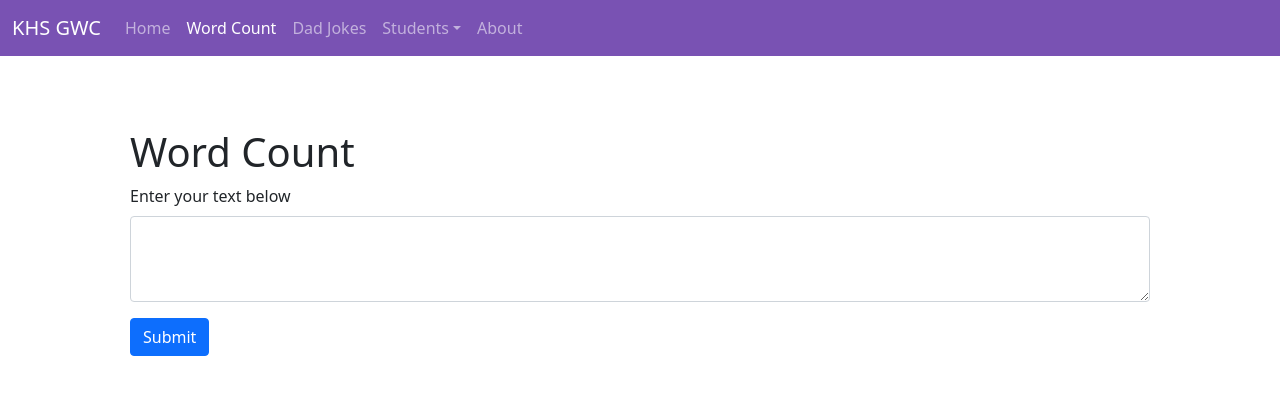
After one commit to escobarj/gwc-2021, a Django app: page /count/ in a window 1280 px wide. The commit adds this page. Shown: the top 403 px of the page. Run offline with Django 3.2, Linux system fonts and the light colour scheme.

Commit message:
Add code for exercise 2

```diff
--- a/gwc/templates/gwc/base.html
+++ b/gwc/templates/gwc/base.html
@@ -47,6 +47,9 @@
           <a class="nav-link {{ nav_home }}" aria-current="page" href="{% url 'home' %}">Home</a>
         </li>
         <li class="nav-item">
+          <a class="nav-link {{ nav_count }}" href="{% url 'count' %}">Word Count</a>
+        </li>
+        <li class="nav-item">
           <a class="nav-link {{ nav_joke }}" href="{% url 'joke' %}">Dad Jokes</a>
         </li>
         <li class="nav-item dropdown">
--- /dev/null
+++ b/gwc/templates/gwc/count.html
@@ -0,0 +1,21 @@
+{% extends 'gwc/base.html'%}
+
+{% block content %}
+
+<div class="py-5 px-5">
+
+    <h1>Word Count</h1>
+
+    <form action="{% url 'result' %}" method="post">
+        {% csrf_token %}
+        <div class="mb-3">
+            <label for="fulltext" class="form-label">Enter your text below</label>
+            <textarea class="form-control" id="fulltext" name="fulltext" rows="3"></textarea>
+        </div>
+        <button type="submit" class="btn btn-primary">Submit</button>
+    </form>
+
+</div>
+
+
+{% endblock %}
--- a/gwc/urls.py
+++ b/gwc/urls.py
@@ -9,4 +9,6 @@ from . import views
 urlpatterns = [
     path('', views.homepage, name='home'),
     path('joke/', views.joke, name='joke'),
+    path('count/', views.count, name='count'),
+    path('result/', views.result, name='result'),
 ]
--- a/gwc/views.py
+++ b/gwc/views.py
@@ -9,10 +9,27 @@ def homepage(request):
     return render(request, 'gwc/home.html', context)
 
 
-
 def joke(request):
     joke_url = 'https://icanhazdadjoke.com/'
     response = requests.get(joke_url, headers={'Accept': 'application/json'})
     context = response.json()
     context['nav_joke'] = 'active'
     return render(request, 'gwc/joke.html', context)
+
+
+def count(request):
+    context = {'nav_count': 'active'}
+    return render(request, 'gwc/count.html', context)
+
+
+def result(request):
+    context = {'nav_count': 'active'}
+
+    fulltext = request.POST['fulltext']
+    words = fulltext.split()
+    word_count = len(words)
+
+    context['fulltext'] = fulltext
+    context['word_count'] = word_count
+
+    return render(request, 'gwc/result.html', context)
```
Also changed, not shown: gwc/templates/gwc/result.html (added, +15 -0 lines).
